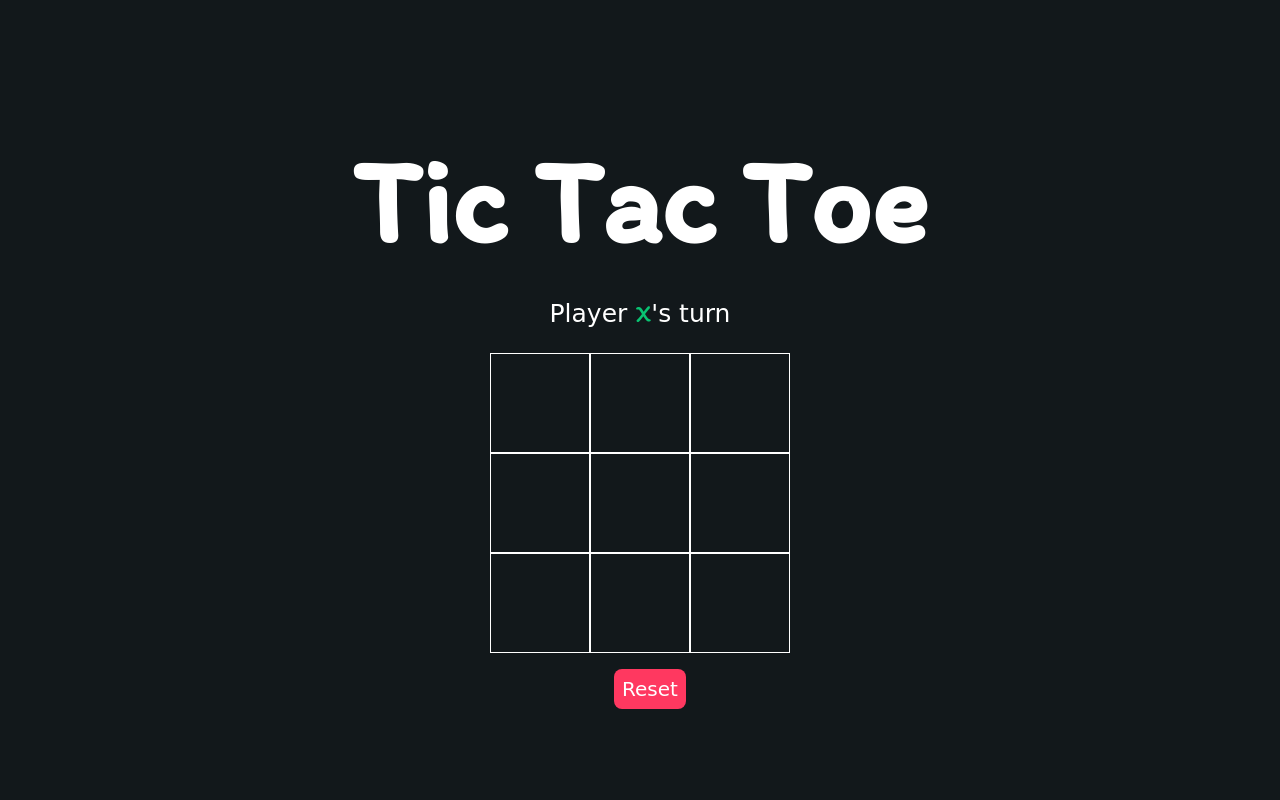
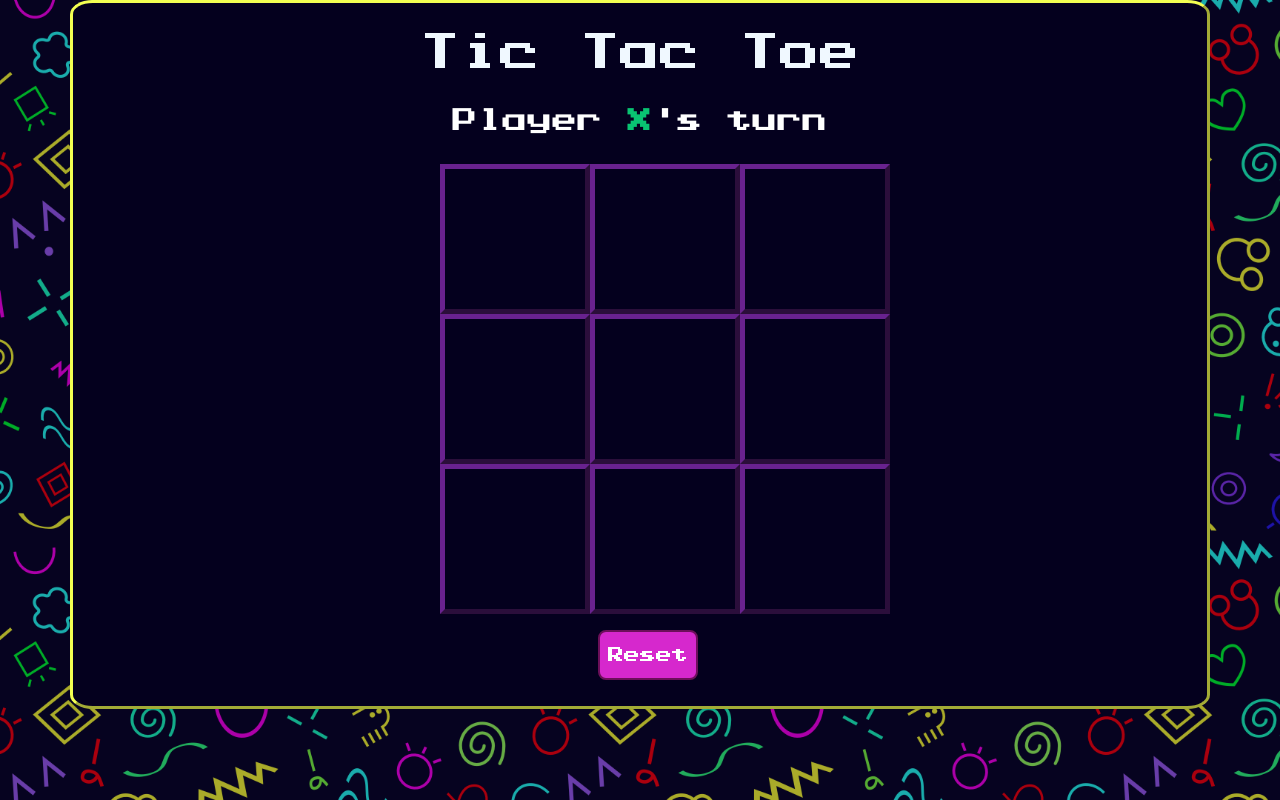
Before and after one commit to LilboX3/ITproj_PixelPlayground, a PHP site: page /TicTacToe/index.html in a window 1280 px wide. Run offline with PHP 8.4, Linux system fonts and the light colour scheme.

Commit message:
TicTacToe Css

```diff
--- a/TicTacToe/index.html
+++ b/TicTacToe/index.html
@@ -9,17 +9,20 @@
     <link href="https://fonts.googleapis.com/css2?family=Itim&display=swap" rel="stylesheet">
     <script src="TicTacToe.js"></script>
     <title>Tic-Tac-Toe</title>
+    <link rel="stylesheet" href="prstartk.ttf">
+    <link rel="stylesheet" href="https://cdn.jsdelivr.net/npm/bootstrap@4.4.1/dist/css/bootstrap.min.css" integrity="sha384-Vkoo8x4CGsO3+Hhxv8T/Q5PaXtkKtu6ug5TOeNV6gBiFeWPGFN9MuhOf23Q9Ifjh" crossorigin="anonymous">
 </head>
 
-<body>
-    <main class="background">
-        <section class="title">
+<body class="background">
+    <main>
+        <div class="container gameField">
+        <section>
             <h1>Tic Tac Toe</h1>
         </section>
         <section class="display">
             Player <span class="display-player playerX">X</span>'s turn
         </section>
-        <section class="container">
+        <section class="containerField">
             <div class="tile"></div>
             <div class="tile"></div>
             <div class="tile"></div>
@@ -30,10 +33,11 @@
             <div class="tile"></div>
             <div class="tile"></div>
         </section>
-        <section class="display announcer hide"></section>
+        <section class="display announcer hide scoreTxt"></section>
         <section class="controls">
             <button id="reset">Reset</button>
         </section>
+        </div>
     </main>
 </body>
 
--- a/TicTacToe/style.css
+++ b/TicTacToe/style.css
@@ -1,14 +1,30 @@
 * {
     padding: 0;
     margin: 0;
-    font-family: 'Itim', cursive;
+    font-family: 'Press Start', sans-serif;
     box-sizing: border-box;
 }
 
+@font-face {
+    font-family: 'Press Start';
+    src: url('prstartk.ttf') format('truetype');
+    font-weight: normal;
+    font-style: normal;
+  }
+
+
 .background {
-    background-color: #12181B;
-    height: 100vh;
-    padding-top: 1px;
+    background-image: url("pics/homepage_background.png");
+    background-size:cover;
+}
+
+.gameField{
+    background-color: rgb(4, 0, 30);
+    padding-top: 2%;
+    padding-bottom: 2%;
+    border-radius: 2%;
+    border-color: rgb(243, 255, 81);
+    border-style: outset;
 }
 
 .title {
@@ -16,7 +32,7 @@
     text-align: center;
     font-size: 80px;
     margin-top: 10%;
-    font-family: "Press Start 2P", cursive;
+    font-family: 'Press Start', sans-serif;
 }
 
 .display {
@@ -25,31 +41,34 @@
     text-align: center;
     margin-top: 1em;
     margin-bottom: 1em;
-    font-family: "Press Start 2P", cursive;
+    font-family: 'Press Start', sans-serif;
 }
 
 .hide {
     display: none;
 }
 
-.container {
+.containerField {
     margin: 0 auto;
     display: grid;
     grid-template-columns: repeat(3, 1fr);
     grid-template-rows: repeat(3, 1fr);
-    max-width: 300px;
+    max-width: 400px;
 }
 
 .tile {
-    border: 1px solid white;
-    min-width: 100px;
-    min-height: 100px;
+    border: 5px solid;
+    border-style: outset;
+    border-color: rgb(105, 34, 143);
+    min-width: 150px;
+    min-height: 150px;
     display: flex;
     justify-content: center;
     align-items: center;
+    text-align: center;
     font-size: 80px;
     cursor: pointer;
-    font-family: "Press Start 2P", cursive;
+    font-family: 'Press Start', sans-serif;
 }
 
 .playerX {
@@ -69,20 +88,55 @@
 }
 
 .controls button {
-    color: white;
+    color: rgb(255, 255, 255);
     padding: 8px;
     border-radius: 8px;
     border: none;
     font-size: 20px;
     margin-left: 1em;
     cursor: pointer;
-    font-family: "Press Start 2P", cursive;
+    font-family: 'Press Start', sans-serif;
 }
 
 .restart {
     background-color: #498AFB;
 }
 
-#reset {
-    background-color: #FF3860;
+#reset{
+    font-family: 'Press Start', sans-serif;
+    font-size: 1em;
+    color: white;
+    width: 100;
+    height: 50;
+    border: 2px solid;
+    border-color: rgb(108, 15, 90);
+    padding: 3px;
+    background-color: rgb(214, 40, 205);
+    cursor: pointer;
 }
+
+#reset:active{
+    background-color: rgb(155, 34, 159);
+}
+
+html, body {
+    font-size: 1rem;
+}
+
+body{
+    font-family: 'Press Start', sans-serif;
+}
+
+h1 {
+    font-size: 3rem;
+    margin-bottom: 2%;
+    color: aliceblue;
+    font-family: 'Press Start', sans-serif;
+    text-align: center;
+}
+
+.scoreTxt{
+    font-family: 'Press Start', sans-serif;
+    color: rgb(243, 255, 81);
+    font-size: 3rem;
+}
```
Also changed, not shown: TicTacToe/pics/homepage_background.png (added), TicTacToe/prstartk.ttf (added).
